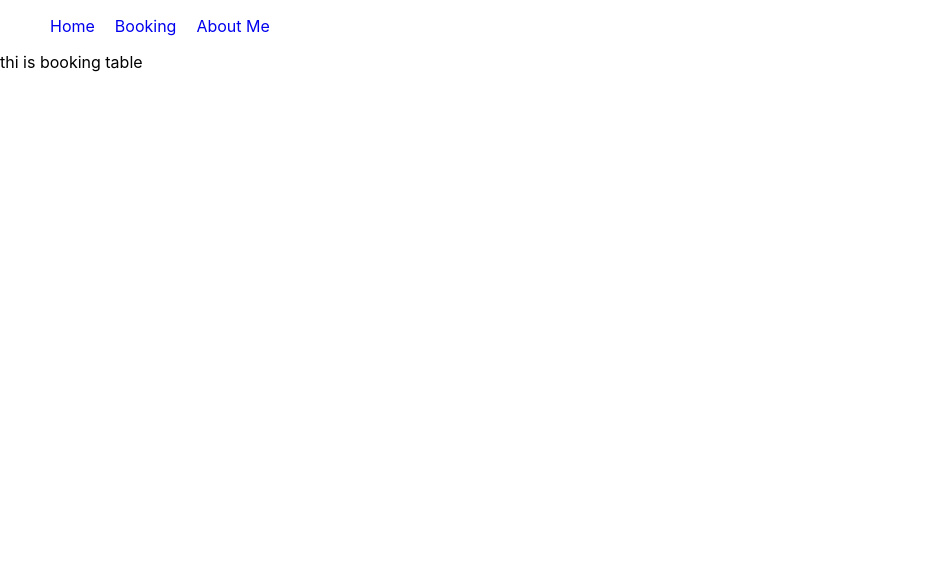
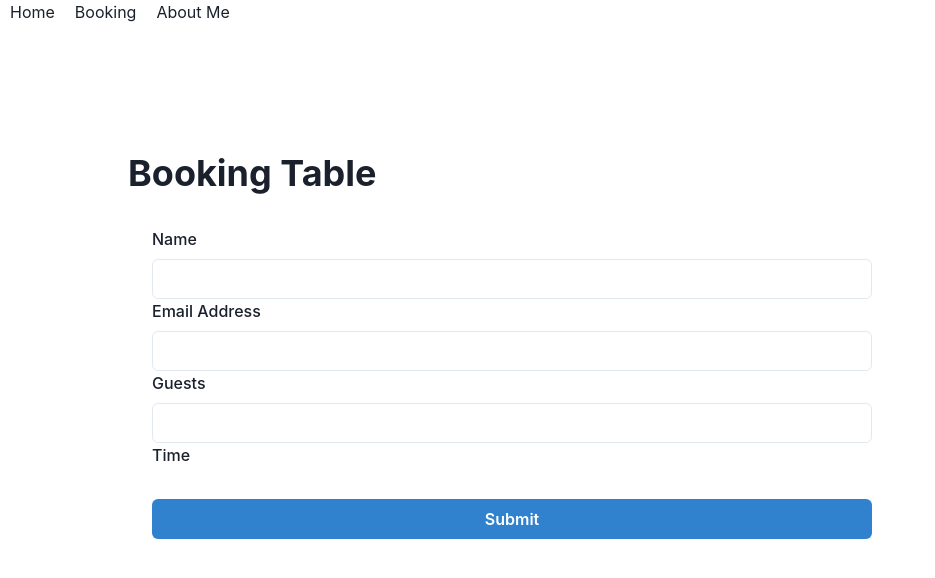
Before and after one commit to Johncxsong/Front_capstone, a React (Create React App) app: page /booking in a window 1280 px wide. Shown: the top 578 px of the page, without its empty margins (0-935 px from the left). Built offline with nearby package versions, Linux system fonts and the light colour scheme.

Commit message:
add booking table

```diff
--- a/src/App.css
+++ b/src/App.css
@@ -10,3 +10,7 @@ main{
     pad: 10px;
     text-decoration: none;
 }
+
+.field{
+    margin: 30px;
+}
--- a/src/App.js
+++ b/src/App.js
@@ -1,6 +1,7 @@
 // dependencies
 import React from 'react';
 import {Routes, Route} from 'react-router-dom';
+import { ChakraProvider } from "@chakra-ui/react";
 
 // content module import
 import Header from './components/Header';
@@ -17,6 +18,7 @@ import './App.css';
 function App() {
   return(
 
+    <ChakraProvider>
       <div>
         <Nav />
         <Routes>
@@ -25,7 +27,7 @@ function App() {
           <Route path="/booking" element ={<Booking />} />
         </Routes>
       </div>
-
+    </ChakraProvider>
 
   );
 }
--- a/src/components/Form.js
+++ b/src/components/Form.js
@@ -1,12 +1,168 @@
-import React from 'react';
+import React,{useEffect, useState} from 'react';
+import { useFormik } from "formik";
+import * as Yup from 'yup';
+import DatePicker from "react-datepicker";
+
+import "react-datepicker/dist/react-datepicker.css";
+
+import {
+    Box,
+    Button,
+    FormControl,
+    FormErrorMessage,
+    FormLabel,
+    Heading,
+    Input,
+    Select,
+    Textarea,
+    VStack,
+  } from "@chakra-ui/react";
+
+import '../App.css';
+import useSubmit from '../hooks/useSubmit';
+
+
 
 const Form = () =>{
+
+    // form attributes
+    const{isLoading, response, submit} = useSubmit();
+    const[date, SetDate] = useState();
+
+    const formik = useFormik({
+        initialValues:{
+            name:"",
+            email:"",
+            guests:"",
+            date: date,
+            special:"",
+        },
+        onSubmit: (value)=>{
+            submit('https://john.com/contactme', value);
+        },
+        validationSchema: Yup.object({
+            name: Yup.string().required("Required"),
+            email: Yup.string().email('Invalid email address').required("Required"),
+            guests: Yup.number().required().positive().integer(),
+            date: Yup.string().required("Required")
+        })
+    });
+
+    // reset
+    useEffect(()=>{
+        if(response){
+            if(response.type ==='success'){
+                formik.resetForm();
+            }
+        }
+    },[response]);
+
+
     return(
-        <div>
-            thi is booking table
-        </div>
+        <VStack w='1024px' p={32} alignItems="flex-start">
+            <Heading as='h1' id='booking-table'>Booking Table</Heading>
+            <Box p={6} rounded="md" w="100%">
+                <FormControl isInvalid={!!formik.errors.name && formik.touched.name}>
+                    <FormLabel htmlFor="name">Name</FormLabel>
+                    <Input
+                        id="name"
+                        name="name"
+                        {...formik.getFieldProps("name")}
+                    />
+                    <FormErrorMessage>{formik.errors.name}</FormErrorMessage>
+                </FormControl>
+
+                <FormControl isInvalid={!!formik.errors.email && formik.touched.email}>
+                    <FormLabel htmlFor="email">Email Address</FormLabel>
+                    <Input
+                        id="email"
+                        name="email"
+                        type="email"
+                        {...formik.getFieldProps("email")}
+                    />
+                    <FormErrorMessage>{formik.errors.email}</FormErrorMessage>
+                </FormControl>
+
+                <FormControl isInvalid={!!formik.errors.guests && formik.touched.guests}>
+                    <FormLabel htmlFor="guests">Guests</FormLabel>
+                    <Input
+                        id="guests"
+                        name="guests"
+                        {...formik.getFieldProps("guests")}
+                    />
+                    <FormErrorMessage>{formik.errors.guests}</FormErrorMessage>
+                </FormControl>
+
+                <FormControl>
+                    <FormLabel htmlFor="date">Time</FormLabel>
+                        <DatePicker
+                            selected={date}
+                            onChange={e=>SetDate(e)}
+                            showTimeSelect
+                            dateFormat="Pp"
+                        />
+
+                </FormControl>
+
+                <Button type="submit" colorScheme="blue" width="full" isLoading={isLoading}>
+                  Submit
+                </Button>
+            </Box>
+        </VStack>
     );
 };
 
 
 export default Form;
+
+{/* <div className='booking-table'>
+<form onSubmit={handleSubmit}>
+    <fieldset>
+        <h2>Booking Table</h2>
+
+        <div className='field'>
+            <label>Name: </label>
+            <input value={Name}
+                    onChange={e=>setName(e.target.value)}
+                    placeholder='Please enter your name'
+                    required
+            />
+        </div>
+
+        <div className='field'>
+            <label>Guest: </label>
+            <input value={number}
+                    onChange={e=>setNumber(e.target.value)}
+                    placeholder='please enter total guests'
+                    required
+            />
+        </div>
+
+        <div className='field'>
+            <label>Email: </label>
+            <input value={email}
+                    onChange={e=>setEmail(e.target.value)}
+                    placeholder='Please enter email'
+                    required
+            />
+        </div>
+
+        <div className='field'>
+            <label>Time: </label>
+            <DatePicker
+                selected={date}
+                onChange={handleDateChange}
+                showTimeSelect
+                dateFormat="Pp"
+            />
+        </div>
+
+
+        <button type='submit'>
+            Submit
+        </button>
+
+    </fieldset>
+
+</form>
+</div> */}
--- /dev/null
+++ b/src/hooks/useSubmit.js
@@ -0,0 +1,37 @@
+import {useState} from "react";
+
+const wait = (ms) => new Promise((res)=>setTimeout(res,ms));
+
+const useSubmit = () =>{
+
+    const[isLoading, setLoading] = useState(false);
+    const[response, setResponse] = useState(null);
+
+    const submit = async (url,data)=>{
+        const random = Math.random();
+        setLoading(true);
+        try{
+            await wait(2000);
+            if(random<0.5){
+                throw new Error("Something went wrong");
+            }
+            setResponse({
+                type:'success',
+                message:`Thanks for your submission ${data.name}, we will get back to you shortly!`
+            })
+        }catch(e){
+            setResponse({
+                type:'Error',
+                message:'Somthing went wrong, please try again later!',
+            })
+        }finally{
+            setLoading(false);
+            console.log(response.message);
+        }
+    };
+
+
+    return{isLoading, response, submit};
+};
+
+export default useSubmit;
```
Also changed, not shown: package.json (+8 -1 lines), 1 other file (tests, documents, lock files or other folders). Lines whose indentation alone changed are shown as unchanged.
